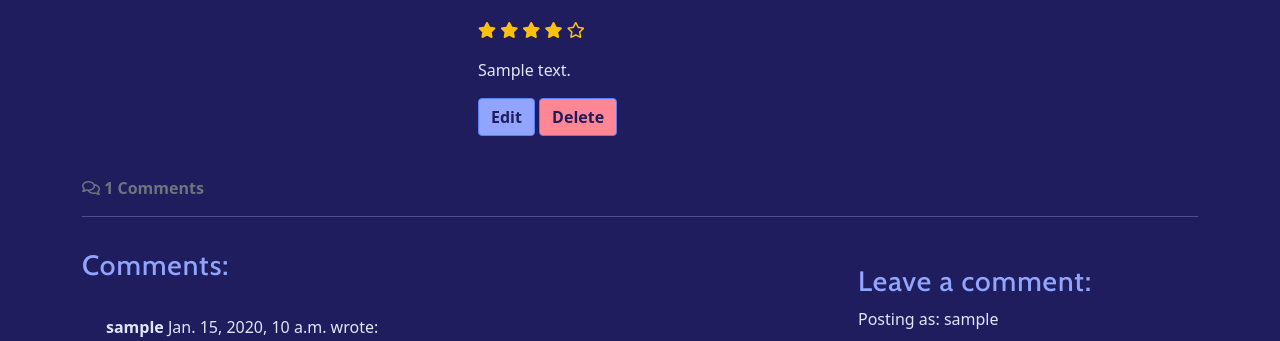
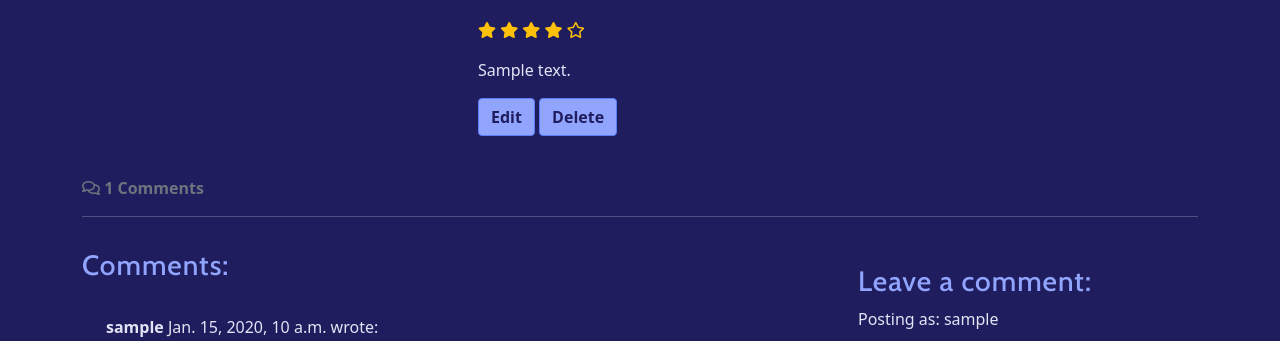
Before and after one commit to laurachri-hall/LitRPG-Library, a Django app: a page that uses review/templates/review/review_detail.html in a window 1280 px wide. Shown: the part 364-705 px from the top of the page. Run offline with Django 4.2, Linux system fonts and the light colour scheme; a user stored in the database is signed in; tables that the repository leaves empty hold one stand-in row (values such as "Sample post"); some libraries are stand-ins or nearby versions.

Commit message:
Fix: delete buttons for comments and review changed so that the btn classes are different

```diff
--- a/review/templates/review/review_detail.html
+++ b/review/templates/review/review_detail.html
@@ -55,7 +55,7 @@
             <!-- Delete form -->
             <form method="post" action="{% url 'review_delete' slug=review.slug %}" style="display: inline" id="reviewDeleteForm">
               {% csrf_token %}
-              <button type="button" class="btn btn-delete" data-slug="{{ review.slug }}" data-bs-toggle="modal" data-bs-target="#reviewDeleteModal">
+              <button type="button" class="btn btn-review-delete" data-slug="{{ review.slug }}" data-bs-toggle="modal" data-bs-target="#reviewDeleteModal">
                 Delete
               </button>
             </form>
@@ -78,7 +78,7 @@
         </div>
         <div class="modal-footer">
           <button type="button" class="btn btn-secondary" data-bs-dismiss="modal">Close</button>
-          <button type="button" class="btn btn-danger" id="confirmReviewDelete">Delete</button>
+          <button type="button" class="btn btn-review-delete" id="confirmReviewDelete">Delete</button>
         </div>
       </div>
     </div>
--- a/review/views.py
+++ b/review/views.py
@@ -149,7 +149,7 @@ def comment_edit(request, slug, comment_id):
         if comment_form.is_valid() and comment.user == request.user:
             comment = comment_form.save(commit=False)
             comment.review = review
-            comment.approved = False
+            comment.approved = True
             comment.save()
             messages.add_message(request, messages.SUCCESS, 'Comment Updated!')
         else:
--- a/static/css/style.css
+++ b/static/css/style.css
@@ -413,6 +413,22 @@ footer .social-links li:active svg path {
     color: var(--bg-color);
 }
 
+.btn-review-delete {
+    color: var(--text-color);
+    border: 1px solid var(--accent-color);
+    background-color: var(--highlight-color);
+    font-weight: bold;
+}
+
+.btn-review-delete,
+.btn-review-delete {
+    background-color: var(--secondary-color);
+    border: 1px solid var(--accent-color);
+    color: var(--bg-color);
+}
+
+
+
 /* Centers navbar on small screens */
 @media (max-width: 991px) {
     .navbar .container-fluid {
```
Also changed, not shown: review/templates/review/review_edit.html (+0 -18 lines), 1 other file.
